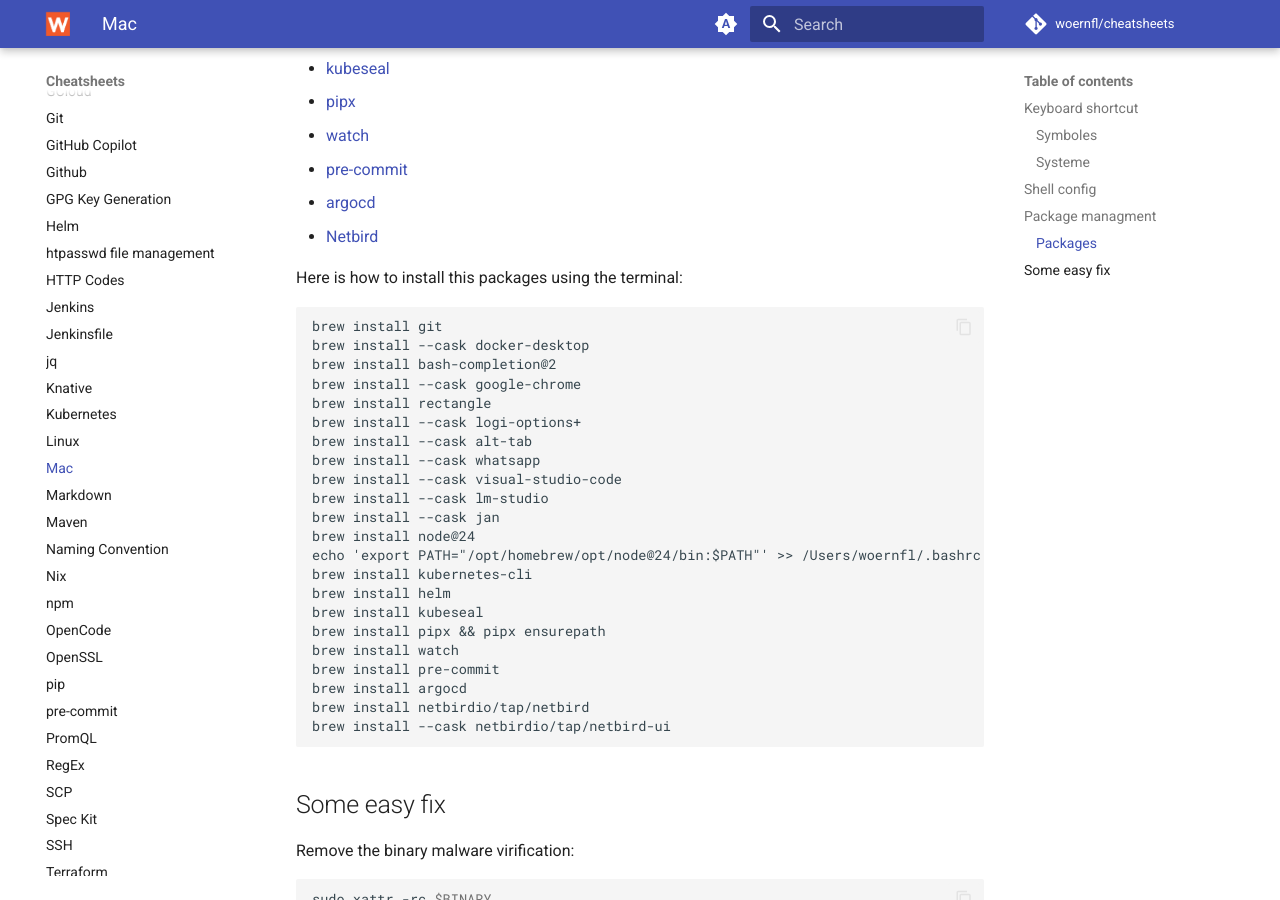
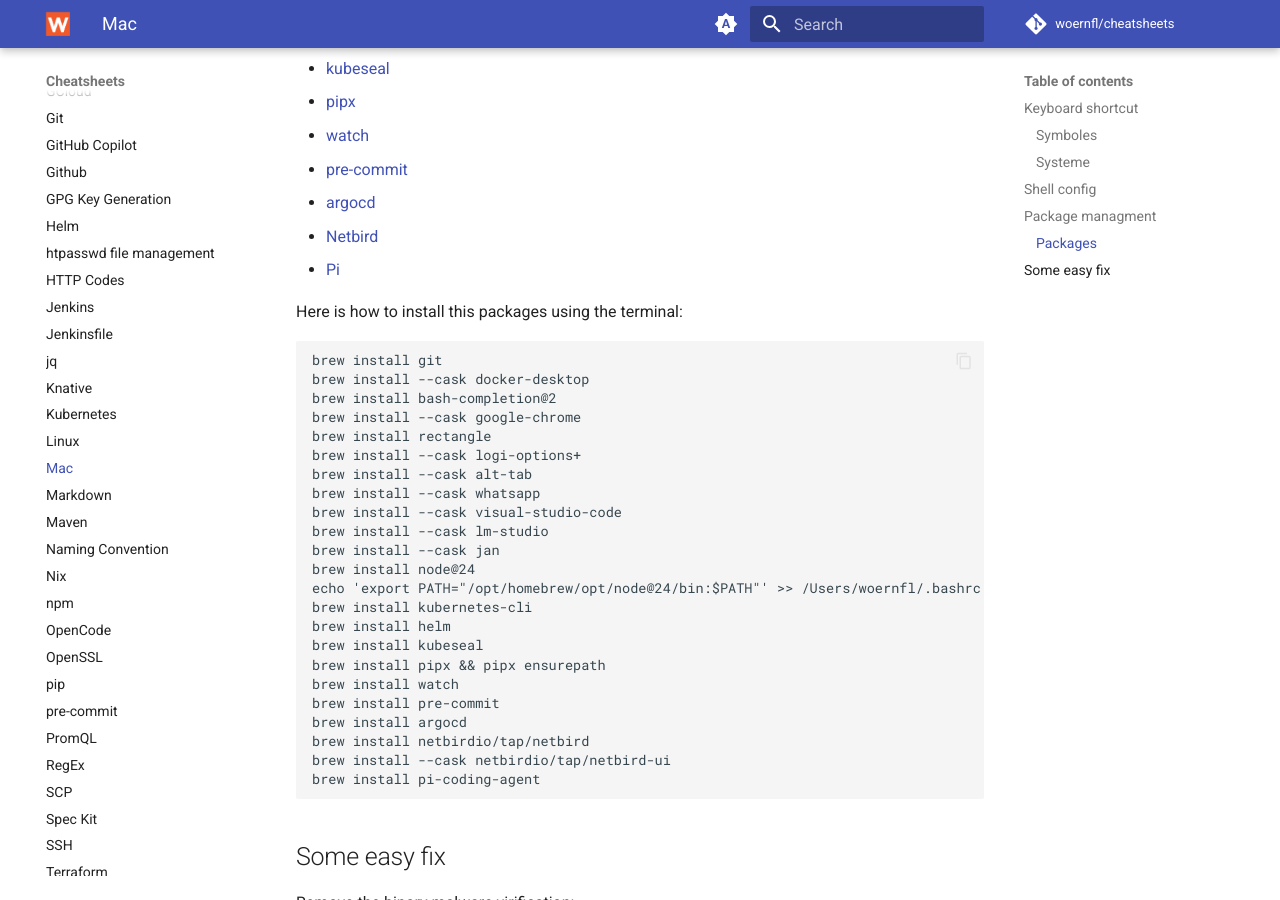
Before and after one commit to woernfl/cheatsheets, an MkDocs documentation site: the page built from docs/mac.md, in a window 1280 px wide and 900 px high, scrolled down 2099 px. Built offline with MkDocs 1.6.1 and Material for MkDocs 9.7.7, drawn with Linux system fonts in a browser that asks for light colours; comment, search, counter and statistics services are not loaded.

Commit message:
Add Pi package installation instructions to mac.md (#362)

````diff
--- a/docs/mac.md
+++ b/docs/mac.md
@@ -76,6 +76,7 @@
 - [pre-commit](https://pre-commit.com/)
 - [argocd](https://argoproj.github.io/cd/)
 - [Netbird](https://docs.netbird.io/)
+- [Pi](https://pi.dev/)
 
 Here is how to install this packages using the terminal:
 
@@ -102,6 +103,7 @@
 brew install argocd
 brew install netbirdio/tap/netbird
 brew install --cask netbirdio/tap/netbird-ui
+brew install pi-coding-agent
 ```
 
 ## Some easy fix
````
